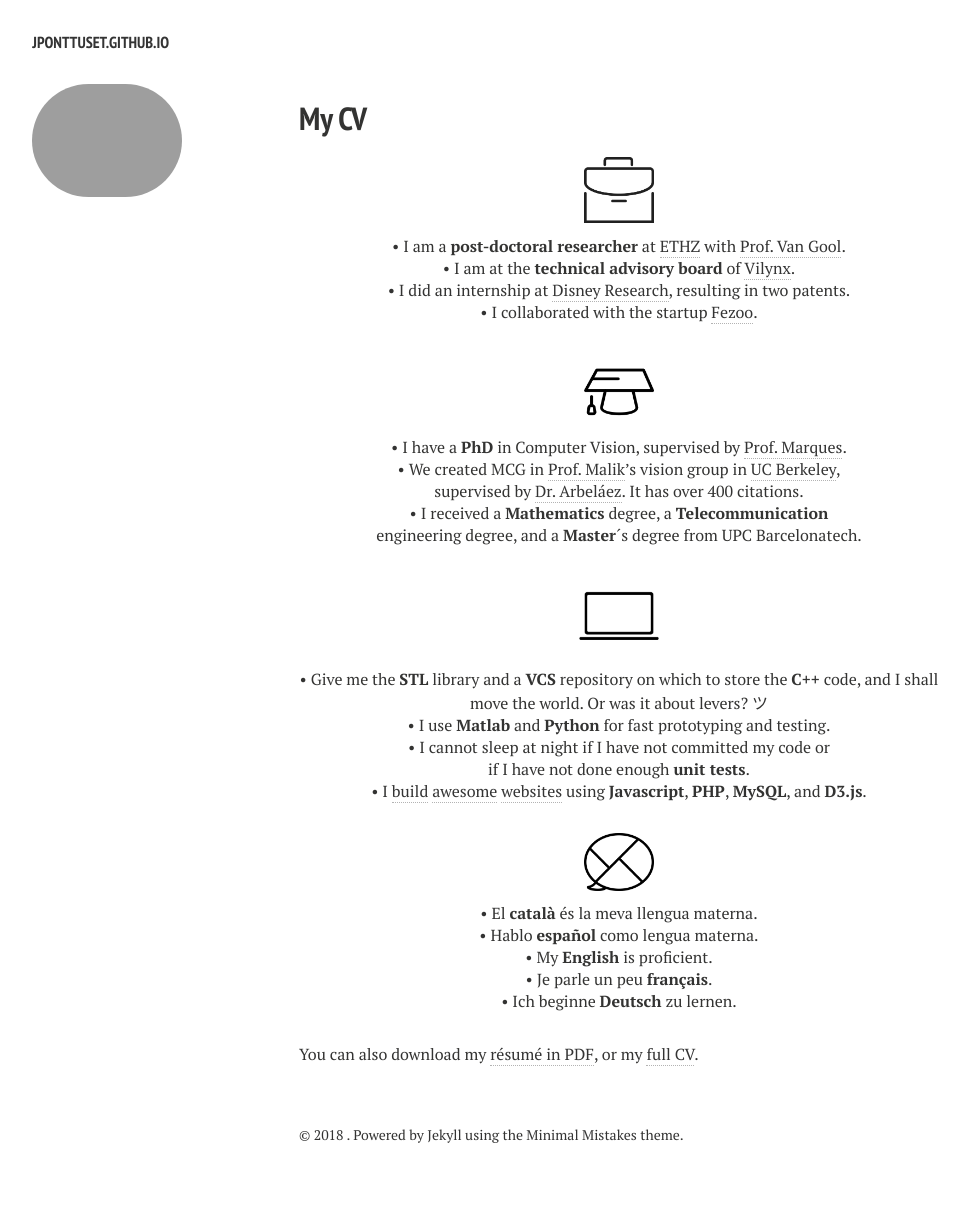
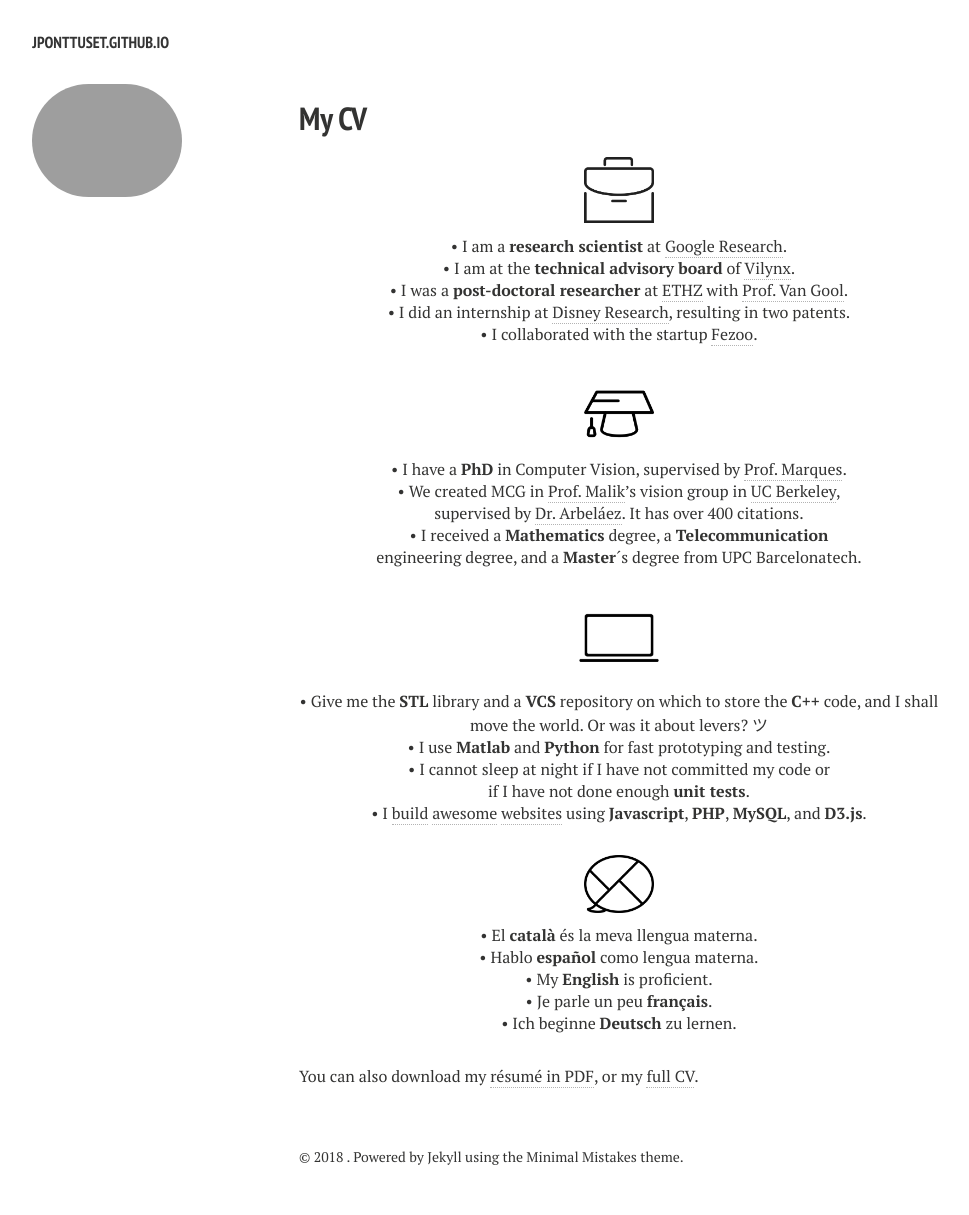
Before and after one commit to jponttuset/jponttuset.github.io, a Jekyll site: the page built from cv.md, in a window 1280 px wide. Shown: the whole page, without its empty margins (21-990 px from the left). Built offline with Jekyll 4.4.1, drawn with Linux system fonts in a browser that asks for light colours; nearby versions of some CDN libraries; before the commit the page ends 1193 px from its top, so only the background shows below that.

Commit message:
- Updating CV

```diff
--- a/_layouts/cv.html
+++ b/_layouts/cv.html
@@ -45,8 +45,9 @@
     <h1>{{ page.title }}</h1>
     <div class="article-wrap">
     <p align="center" class=bottom-small><img src="{{ site.url }}/images/CV/business.png" alt="Work Experience" width="70" height="70"></p>
-    <p align="center">&#8226 I am a <strong>post-doctoral researcher</strong> at <a href="http://www.vision.ee.ethz.ch/index.en.html" target="_blank">ETHZ</a> with <a href="http://www.vision.ee.ethz.ch/members/get_member.cgi?id=1" target="_blank">Prof. Van Gool</a>.</p>
+    <p align="center">&#8226 I am a <strong>research scientist</strong> at <a href="https://research.google.com" target="_blank">Google Research</a>.</p>
     <p align="center">&#8226 I am at the <strong>technical advisory board</strong> of <a href="http://www.vilynx.com/index.html" target="_blank">Vilynx</a>.</p>
+    <p align="center">&#8226 I was a <strong>post-doctoral researcher</strong> at <a href="http://www.vision.ee.ethz.ch/index.en.html" target="_blank">ETHZ</a> with <a href="http://www.vision.ee.ethz.ch/members/get_member.cgi?id=1" target="_blank">Prof. Van Gool</a>.</p>
     <p align="center">&#8226 I did an internship at <a href="http://www.disneyresearch.com/research-labs/disney-research-zurich/" target="_blank">Disney Research</a>, resulting in two patents.</p>
     <p align="center" class="bottom-three">&#8226 I collaborated with the startup <a href="http://fezoo.cat" target="_blank">Fezoo</a>.</p>
 
```
